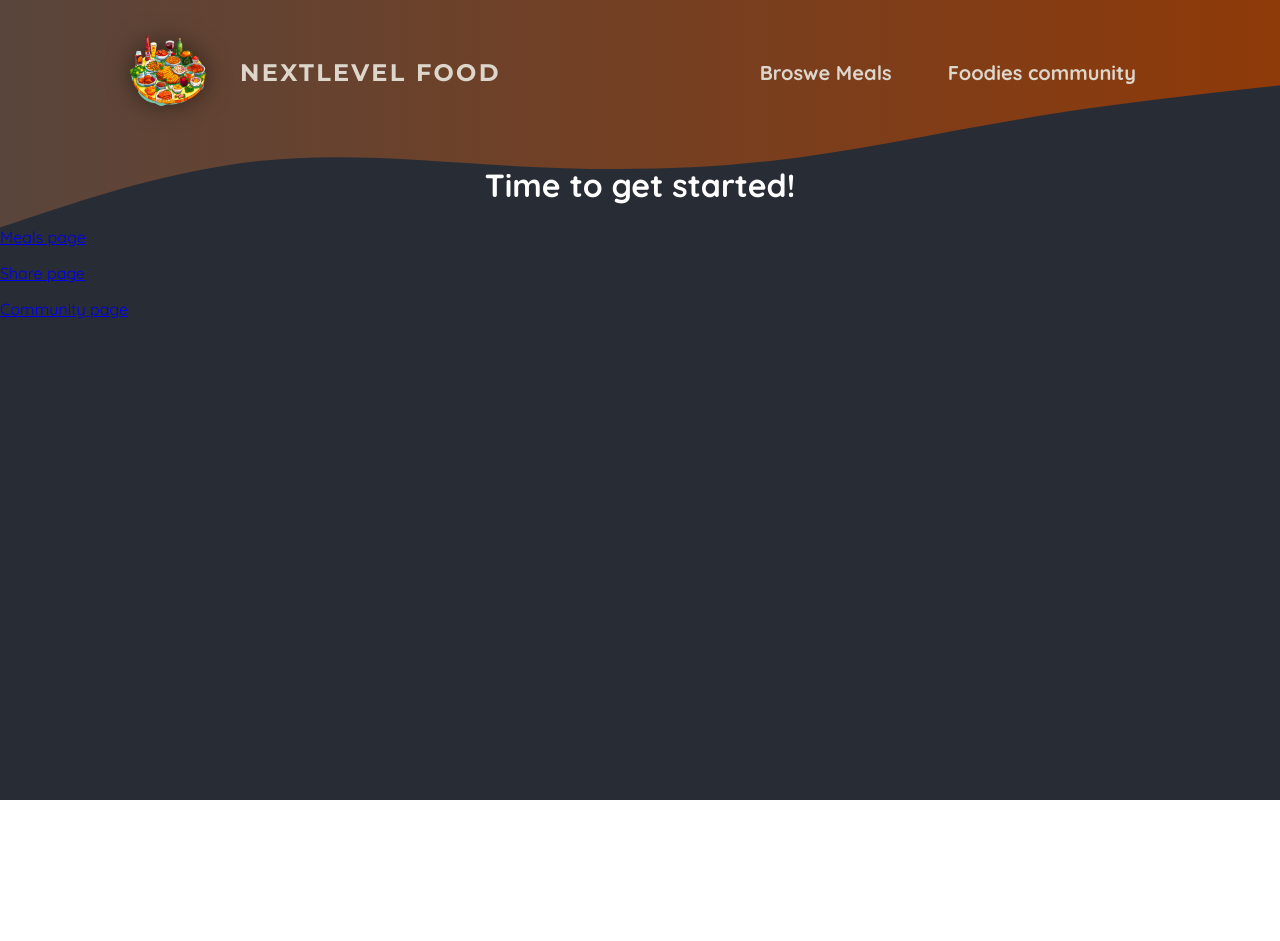
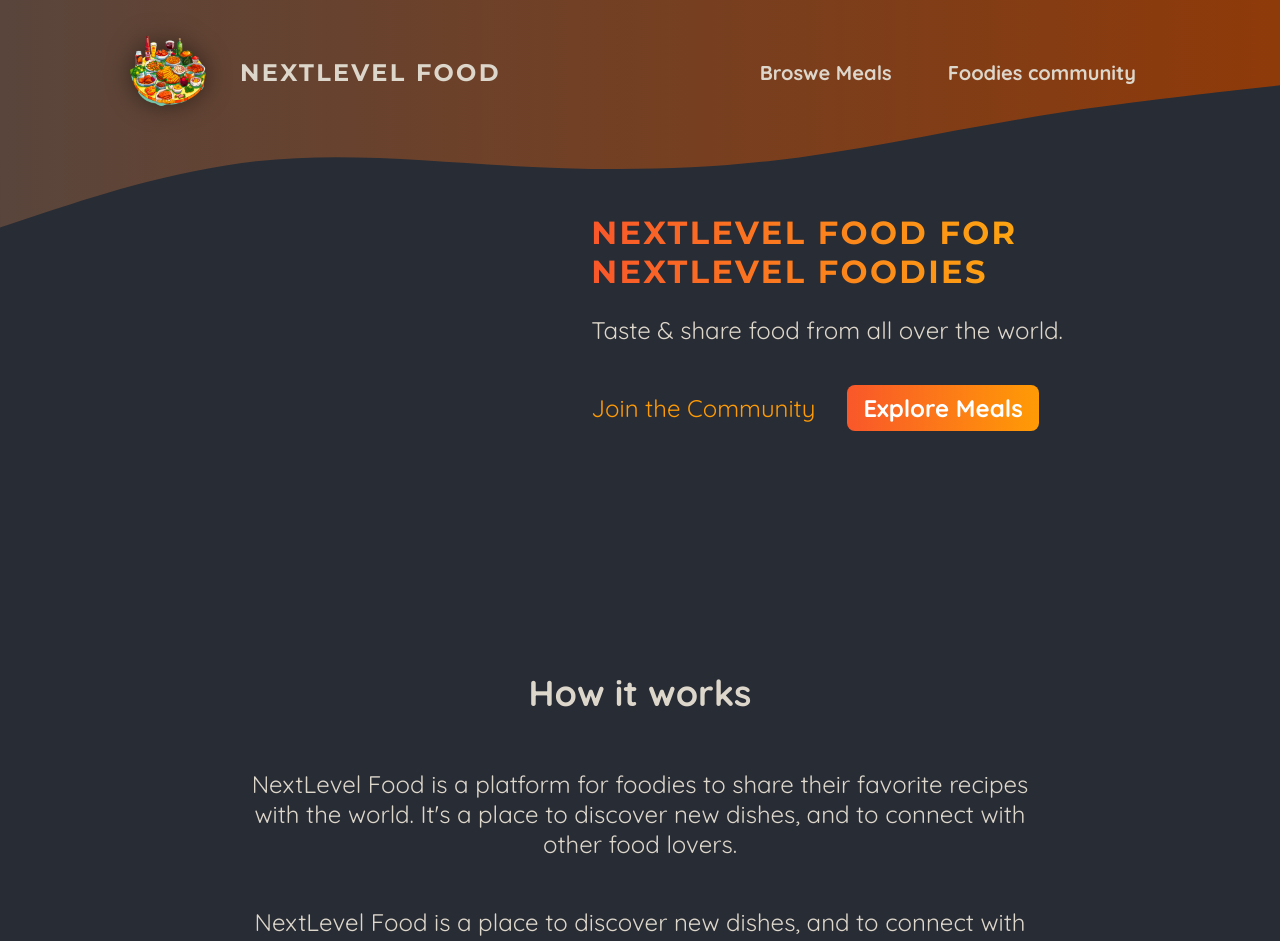
Before and after one commit to AntonioBrasilio/Next, a Next.js app in the folder meals-project/: page / in a window 1280 px wide. Shown: the top 941 px of the page. Before the commit the page ends 800 px from the top, so only its background shows below. Built offline with nearby package versions, Linux system fonts and the light colour scheme.

Commit message:
feat: Root page contnet

```diff
--- a/meals-project/app/page.js
+++ b/meals-project/app/page.js
@@ -1,18 +1,41 @@
 import Link from 'next/link';
+import classes from './page.module.css';
 
 export default function Home() {
     return (
+        <>
+            <heade className={classes.header}>
+                <div className={classes.slideshow}></div>
+                <div>
+                    <div className={classes.hero}>
+                        <h1>Nextlevel Food for NextLevel Foodies</h1>
+                        <p>Taste & share food from all over the world.</p>
+                    </div>
+                    <div className={classes.cta}>
+                        <Link href="/community">Join the Community</Link>
+                        <Link href="/meals">Explore Meals</Link>
+                    </div>
+                </div>
+            </heade>
             <main>
-            <h1 style={{ color: 'white', textAlign: 'center' }}>Time to get started!</h1>
+                <section className={classes.section}>
+                    <h2>How it works</h2>
                     <p>
-                <Link href="/meals"> Meals page </Link>
+                        NextLevel Food is a platform for foodies to share their favorite recipes with the world. It's a place to discover new dishes, and to connect with other food
+                        lovers.
                     </p>
+                    <p>NextLevel Food is a place to discover new dishes, and to connect with other food lovers.</p>
+                </section>
+
+                <section className={classes.section}>
+                    <h2>Why NextLevel Food?</h2>
                     <p>
-                <Link href="/meals/share"> Share page </Link>
+                        NextLevel Food is a platform for foodies to share their favorite recipes with the world. It's a place to discover new dishes, and to connect with other food
+                        lovers.
                     </p>
-            <p>
-                <Link href="/community"> Community page </Link>
-            </p>
+                    <p>NextLevel Food is a place to discover new dishes, and to connect with other food lovers.</p>
+                </section>
             </main>
+        </>
     );
 }
--- /dev/null
+++ b/meals-project/app/page.module.css
@@ -0,0 +1,75 @@
+.header {
+    display: flex;
+    gap: 3rem;
+    margin: 3rem auto;
+    width: 90%;
+    max-width: 75rem;
+}
+
+.slideshow {
+    width: 40rem;
+    height: 25rem;
+}
+
+.hero {
+    color: #ddd6cb;
+    font-size: 1.5rem;
+}
+
+.hero h1 {
+    font-size: 2rem;
+    font-weight: bold;
+    font-family: 'Montserrat', sans-serif;
+    letter-spacing: 0.15rem;
+    text-transform: uppercase;
+    background: linear-gradient(90deg, #f9572a, #ffc905);
+    background-clip: text;
+    -webkit-background-clip: text;
+    -webkit-text-fill-color: transparent;
+}
+
+.cta {
+    font-size: 1.5rem;
+    display: flex;
+    gap: 1rem;
+}
+
+.cta a {
+    display: inline-block;
+    margin-top: 1rem;
+    padding: 0.5rem 1rem;
+    border-radius: 0.5rem;
+    background: linear-gradient(90deg, #f9572a, #ff9b05);
+    color: #ffffff;
+    font-weight: bold;
+    text-decoration: none;
+}
+
+.cta a:hover,
+.cta a:active {
+    background: linear-gradient(90deg, #fd4715, #f9b241);
+}
+
+.cta a:first-child {
+    background: transparent;
+    font-weight: normal;
+    color: #ff9b05;
+    padding-left: 0;
+}
+
+.cta a:first-child:hover,
+.cta a:first-child:active {
+    background: transparent;
+    color: #f9b241;
+}
+
+.section {
+    display: flex;
+    flex-direction: column;
+    color: #ddd6cb;
+    font-size: 1.5rem;
+    max-width: 50rem;
+    width: 90%;
+    margin: 2rem auto;
+    text-align: center;
+}
```
Lines whose indentation alone changed are shown as unchanged.
